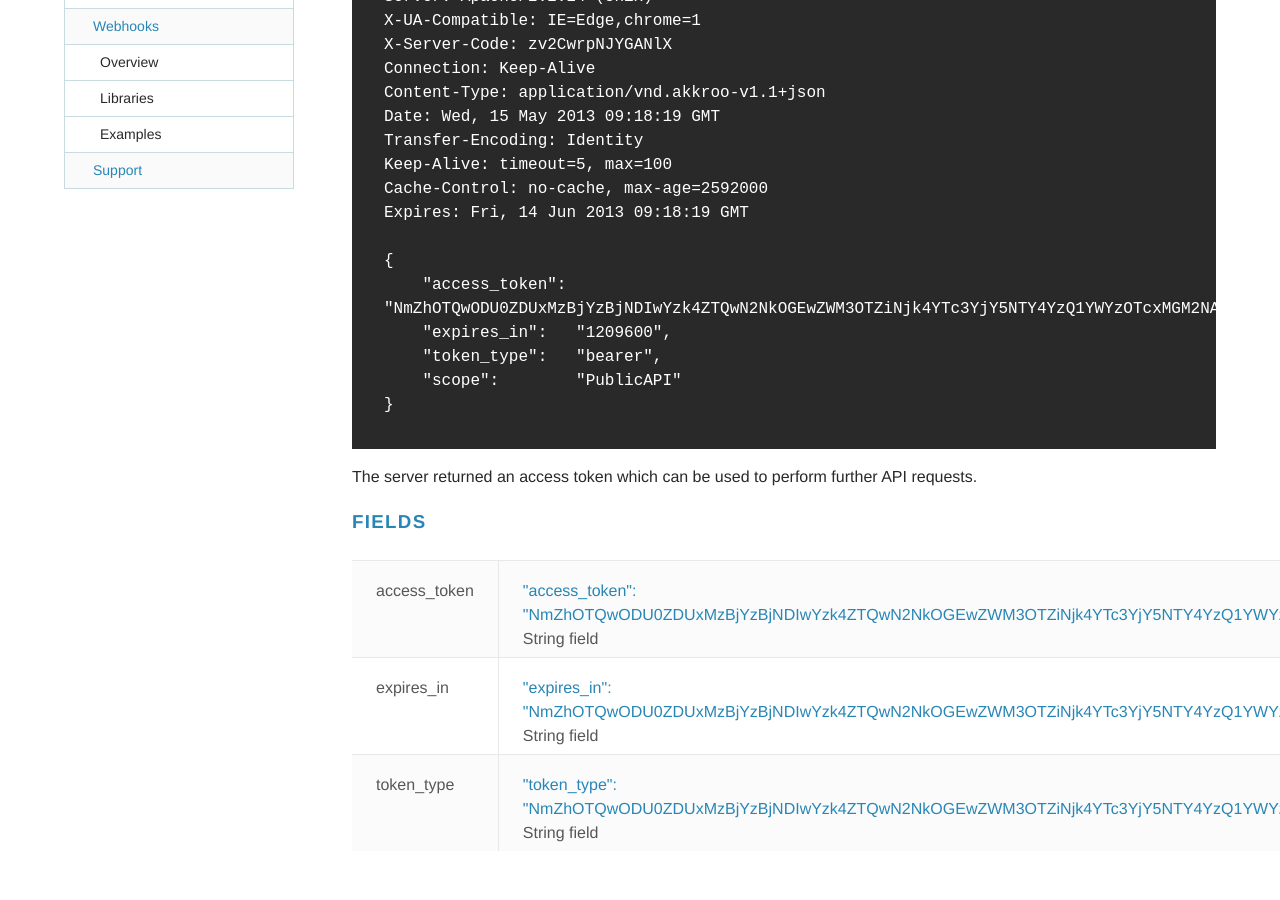
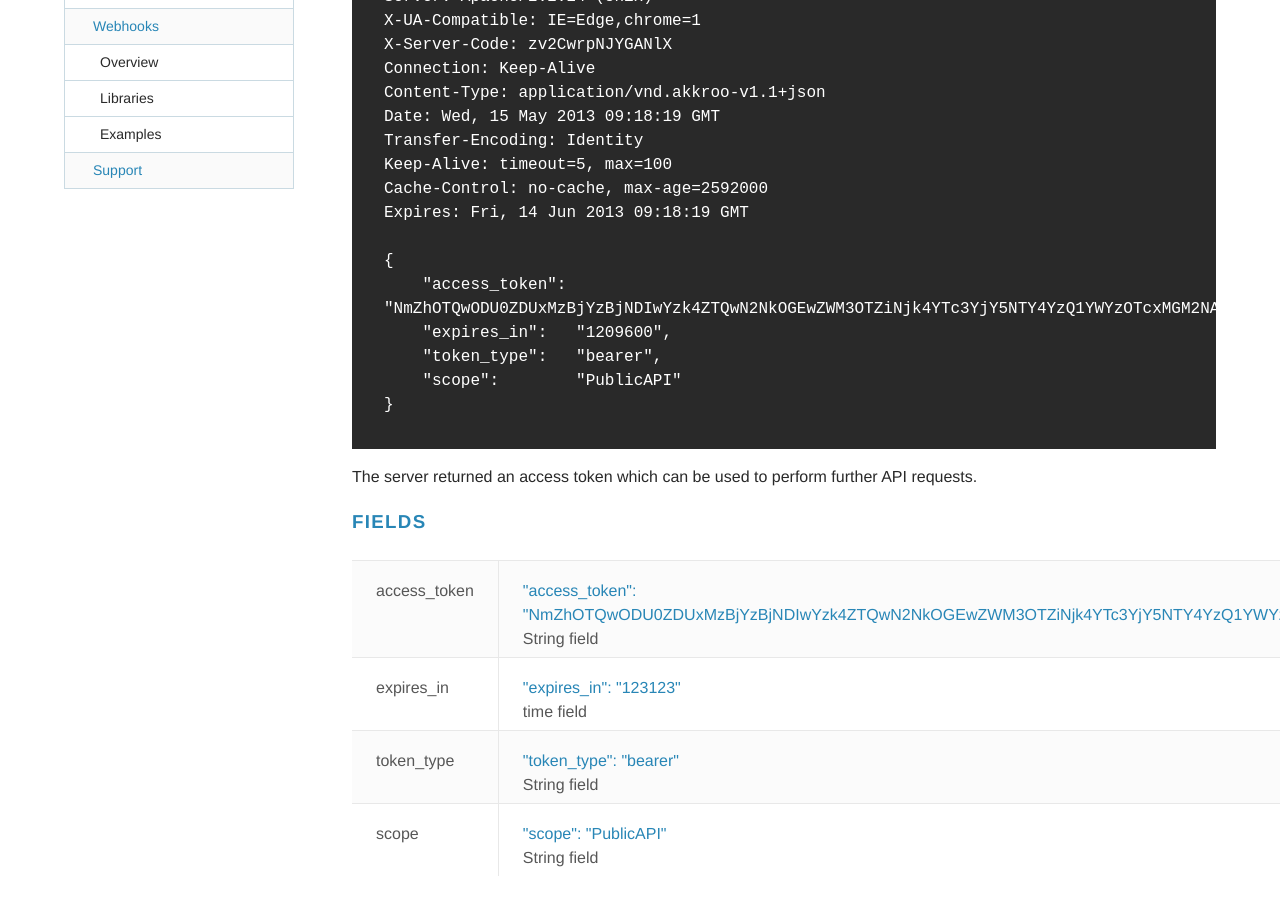
Before and after one commit to craigreid/docs, a Jekyll site: the page built from api/authentication/index.md, in a window 1280 px wide and 900 px high, scrolled down 874 px. Built offline with Jekyll 4.4.1, drawn with Linux system fonts in a browser that asks for light colours; before the commit the page ends 1749 px from its top, so only the background shows below that.

Commit message:
more changes
Signed-off-by: Daniel Newns <dan@higgsdesign.com>

```diff
--- a/api/authentication/index.md
+++ b/api/authentication/index.md
@@ -66,15 +66,20 @@ The server returned an access token which can be used to perform further API req
     </tr>
     <tr>
     	<td class="field-id">expires_in</td><td class='field-value'>
-    		<div class="code-example">"expires_in": "NmZhOTQwODU0ZDUxMzBjYzBjNDIwYzk4ZTQwN2NkOGEwZWM3OTZiNjk4YTc3YjY5NTY4YzQ1YWYzOTcxMGM2NA"</div>
+    		<div class="code-example">"expires_in": "123123"</div>
+        	<div class="code-description">time field</div>
+        </td>
+    </tr>
+    <tr>
+    	<td class="field-id">token_type</td><td class='field-value'>
+    		<div class="code-example">"token_type": "bearer"</div>
         	<div class="code-description">String field</div>
         </td>
     </tr>
     <tr>
-    	<td class="field-id">token_type</td><td class='field-value'>
-    		<div class="code-example">"token_type": "NmZhOTQwODU0ZDUxMzBjYzBjNDIwYzk4ZTQwN2NkOGEwZWM3OTZiNjk4YTc3YjY5NTY4YzQ1YWYzOTcxMGM2NA"</div>
+    	<td class="field-id">scope</td><td class='field-value'>
+    		<div class="code-example">"scope": "PublicAPI"</div>
         	<div class="code-description">String field</div>
         </td>
     </tr>
-
 </table>
```
